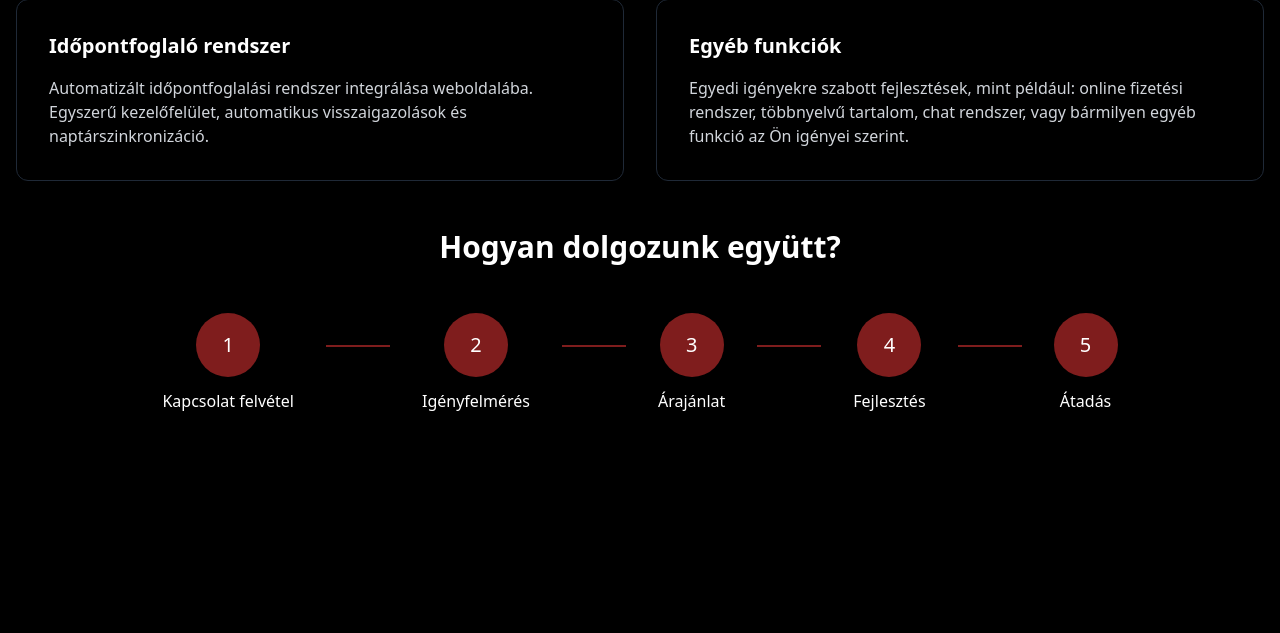
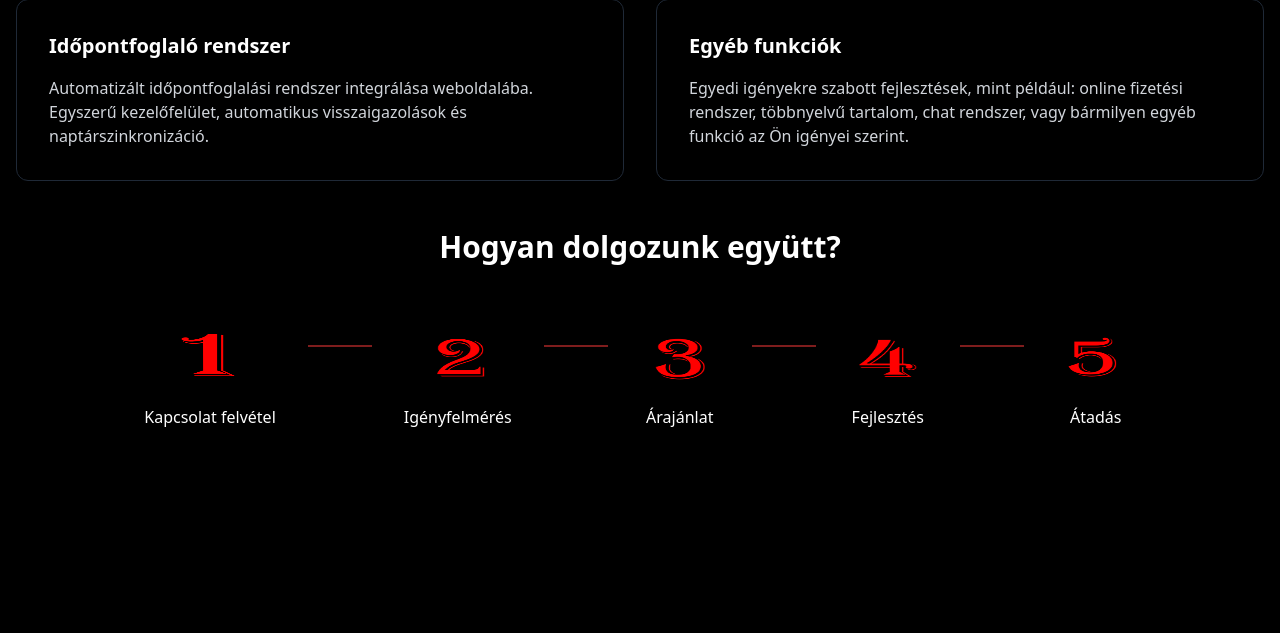
Before and after one commit to Atti77/WebMonkeys, a Flask app: page / in a window 1280 px wide. Shown: the part 3271-3904 px from the top of the page. Run offline with Flask 3, Linux system fonts and the light colour scheme.

Commit message:
folyamatabra_uj

```diff
--- a/static/css/styles.css
+++ b/static/css/styles.css
@@ -240,3 +240,21 @@ header.scrolled {
 .nav-img:hover {
   transform: scale(1.05);
 }
+
+@font-face {
+    font-family: 'NeonNumbers';
+    src: url('../static/fonts/neon-numbers.ttf') format('truetype');
+}
+
+.process-number {
+    font-family: 'NeonNumbers', sans-serif;
+    color: #ff0000;
+    font-size: 3rem; /* Növelt betűméret */
+    text-shadow: 0 0 8px rgba(255, 0, 0, 0.9); /* Erősebb neon effekt */
+    transition: all 0.3s ease;
+}
+
+.process-number:hover {
+    text-shadow: 0 0 15px rgba(255, 0, 0, 1); /* Erősebb hover effekt */
+    transform: scale(1.2); /* Nagyobb zoom hover esetén */
+}
--- a/templates/index.html
+++ b/templates/index.html
@@ -14,7 +14,9 @@
     />
   </head>
   <body class="font-sans bg-black text-white">
-    <header class="fixed w-full z-50 bg-transparent transition-all duration-300">
+    <header
+      class="fixed w-full z-50 bg-transparent transition-all duration-300"
+    >
       <nav class="container mx-auto flex justify-between items-center p-4">
         <a href="#home" class="flex items-center">
           <img
@@ -26,19 +28,39 @@
 
         <ul class="flex space-x-6">
           <li>
-              <a href="#home" class="text-white hover:text-red-500 px-3 py-2 transition-colors duration-300 relative after:content-[''] after:absolute after:w-0 after:h-0.5 after:bg-red-500 after:left-0 after:-bottom-1 hover:after:w-full after:transition-all">Kezdőlap</a>
+            <a
+              href="#home"
+              class="text-white hover:text-red-500 px-3 py-2 transition-colors duration-300 relative after:content-[''] after:absolute after:w-0 after:h-0.5 after:bg-red-500 after:left-0 after:-bottom-1 hover:after:w-full after:transition-all"
+              >Kezdőlap</a
+            >
           </li>
           <li>
-              <a href="#about" class="text-white hover:text-red-500 px-3 py-2 transition-colors duration-300 relative after:content-[''] after:absolute after:w-0 after:h-0.5 after:bg-red-500 after:left-0 after:-bottom-1 hover:after:w-full after:transition-all">Rólunk</a>
+            <a
+              href="#about"
+              class="text-white hover:text-red-500 px-3 py-2 transition-colors duration-300 relative after:content-[''] after:absolute after:w-0 after:h-0.5 after:bg-red-500 after:left-0 after:-bottom-1 hover:after:w-full after:transition-all"
+              >Rólunk</a
+            >
           </li>
           <li>
-              <a href="#services" class="text-white hover:text-red-500 px-3 py-2 transition-colors duration-300 relative after:content-[''] after:absolute after:w-0 after:h-0.5 after:bg-red-500 after:left-0 after:-bottom-1 hover:after:w-full after:transition-all">Szolgáltatásaink</a>
+            <a
+              href="#services"
+              class="text-white hover:text-red-500 px-3 py-2 transition-colors duration-300 relative after:content-[''] after:absolute after:w-0 after:h-0.5 after:bg-red-500 after:left-0 after:-bottom-1 hover:after:w-full after:transition-all"
+              >Szolgáltatásaink</a
+            >
           </li>
           <li>
-              <a href="#portfolio" class="text-white hover:text-red-500 px-3 py-2 transition-colors duration-300 relative after:content-[''] after:absolute after:w-0 after:h-0.5 after:bg-red-500 after:left-0 after:-bottom-1 hover:after:w-full after:transition-all">Munkáink</a>
+            <a
+              href="#portfolio"
+              class="text-white hover:text-red-500 px-3 py-2 transition-colors duration-300 relative after:content-[''] after:absolute after:w-0 after:h-0.5 after:bg-red-500 after:left-0 after:-bottom-1 hover:after:w-full after:transition-all"
+              >Munkáink</a
+            >
           </li>
           <li>
-              <a href="#contact" class="text-white hover:text-red-500 px-3 py-2 transition-colors duration-300 relative after:content-[''] after:absolute after:w-0 after:h-0.5 after:bg-red-500 after:left-0 after:-bottom-1 hover:after:w-full after:transition-all">Kapcsolat</a>
+            <a
+              href="#contact"
+              class="text-white hover:text-red-500 px-3 py-2 transition-colors duration-300 relative after:content-[''] after:absolute after:w-0 after:h-0.5 after:bg-red-500 after:left-0 after:-bottom-1 hover:after:w-full after:transition-all"
+              >Kapcsolat</a
+            >
           </li>
         </ul>
       </nav>
@@ -424,14 +446,13 @@
           <!-- Folyamatábra -->
           <div class="flex flex-wrap justify-center gap-8">
             <!-- Kapcsolat felvétel -->
-            <button
-              onclick="toggleDetails('contact')"
-              class="group relative flex flex-col items-center"
-            >
-              <div
-                class="w-16 h-16 bg-red-900 group-hover:bg-red-800 rounded-full flex items-center justify-center mb-3 transition-all duration-300"
-              >
-                <span class="text-xl text-white">1</span>
+            <button onclick="toggleDetails('contact')" class="group relative flex flex-col items-center">
+              <div class="w-20 h-20 flex items-center justify-center mb-3 transition-all duration-300">
+                  <img
+                      src="../static/images/1_1.png"
+                      alt="1"
+                      class="w-16 h-16 group-hover:scale-110 transition-transform duration-300"
+                  />
               </div>
               <span class="text-white">Kapcsolat felvétel</span>
               <div
@@ -451,14 +472,13 @@
             <div class="hidden md:block w-16 h-0.5 bg-red-900 mt-8"></div>
 
             <!-- Igényfelmérés -->
-            <button
-              onclick="toggleDetails('requirements')"
-              class="group relative flex flex-col items-center"
-            >
-              <div
-                class="w-16 h-16 bg-red-900 group-hover:bg-red-800 rounded-full flex items-center justify-center mb-3 transition-all duration-300"
-              >
-                <span class="text-xl text-white">2</span>
+            <button onclick="toggleDetails('requirements')" class="group relative flex flex-col items-center">
+              <div class="w-20 h-20 flex items-center justify-center mb-3 transition-all duration-300">
+                  <img
+                      src="../static/images/2.png"
+                      alt="1"
+                      class="w-16 h-16 group-hover:scale-110 transition-transform duration-300"
+                  />
               </div>
               <span class="text-white">Igényfelmérés</span>
               <div
@@ -477,14 +497,13 @@
             <div class="hidden md:block w-16 h-0.5 bg-red-900 mt-8"></div>
 
             <!-- Árajánlat -->
-            <button
-              onclick="toggleDetails('quote')"
-              class="group relative flex flex-col items-center"
-            >
-              <div
-                class="w-16 h-16 bg-red-900 group-hover:bg-red-800 rounded-full flex items-center justify-center mb-3 transition-all duration-300"
-              >
-                <span class="text-xl text-white">3</span>
+            <button onclick="toggleDetails('quote')" class="group relative flex flex-col items-center">
+              <div class="w-20 h-20 flex items-center justify-center mb-3 transition-all duration-300">
+                  <img
+                      src="../static/images/3.png"
+                      alt="1"
+                      class="w-16 h-16 group-hover:scale-110 transition-transform duration-300"
+                  />
               </div>
               <span class="text-white">Árajánlat</span>
               <div
@@ -503,14 +522,13 @@
             <div class="hidden md:block w-16 h-0.5 bg-red-900 mt-8"></div>
 
             <!-- Fejlesztés -->
-            <button
-              onclick="toggleDetails('development')"
-              class="group relative flex flex-col items-center"
-            >
-              <div
-                class="w-16 h-16 bg-red-900 group-hover:bg-red-800 rounded-full flex items-center justify-center mb-3 transition-all duration-300"
-              >
-                <span class="text-xl text-white">4</span>
+            <button onclick="toggleDetails('development')" class="group relative flex flex-col items-center">
+              <div class="w-20 h-20 flex items-center justify-center mb-3 transition-all duration-300">
+                  <img
+                      src="../static/images/4.png"
+                      alt="1"
+                      class="w-16 h-16 group-hover:scale-110 transition-transform duration-300"
+                  />
               </div>
               <span class="text-white">Fejlesztés</span>
               <div
@@ -529,14 +547,13 @@
             <div class="hidden md:block w-16 h-0.5 bg-red-900 mt-8"></div>
 
             <!-- Átadás -->
-            <button
-              onclick="toggleDetails('delivery')"
-              class="group relative flex flex-col items-center"
-            >
-              <div
-                class="w-16 h-16 bg-red-900 group-hover:bg-red-800 rounded-full flex items-center justify-center mb-3 transition-all duration-300"
-              >
-                <span class="text-xl text-white">5</span>
+            <button onclick="toggleDetails('delivery')" class="group relative flex flex-col items-center">
+              <div class="w-20 h-20 flex items-center justify-center mb-3 transition-all duration-300">
+                  <img
+                      src="../static/images/5.png"
+                      alt="1"
+                      class="w-16 h-16 group-hover:scale-110 transition-transform duration-300"
+                  />
               </div>
               <span class="text-white">Átadás</span>
               <div
```
Also changed, not shown: static/images/1_1.png (added), static/images/2.png (added), static/images/3.png (added), static/images/4.png (added), static/images/5.png (added), static/images/bakk2.jpg (deleted). Lines whose indentation alone changed are shown as unchanged.
